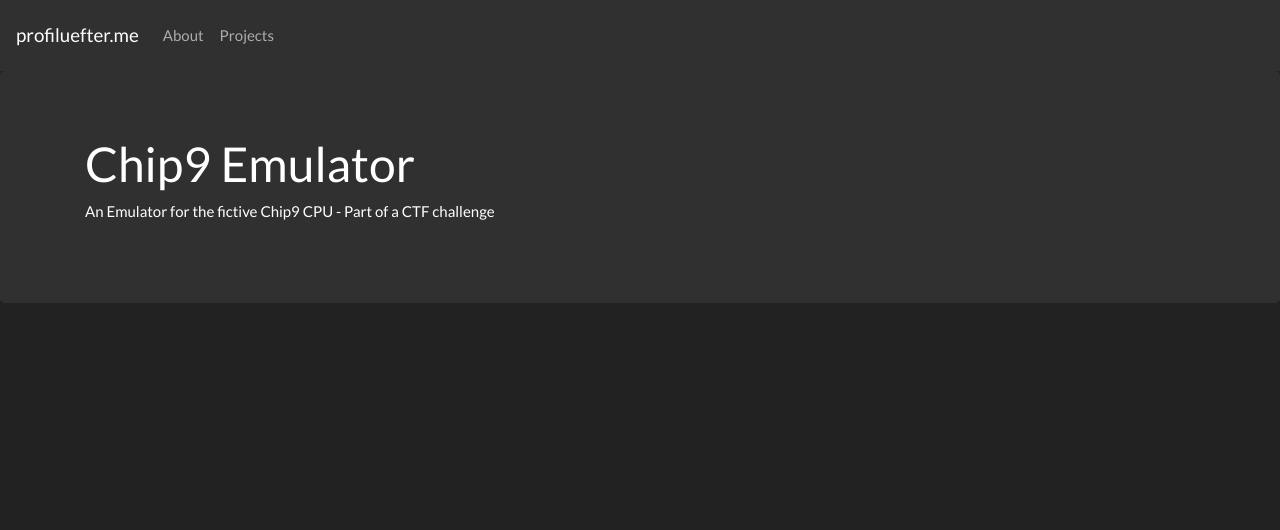
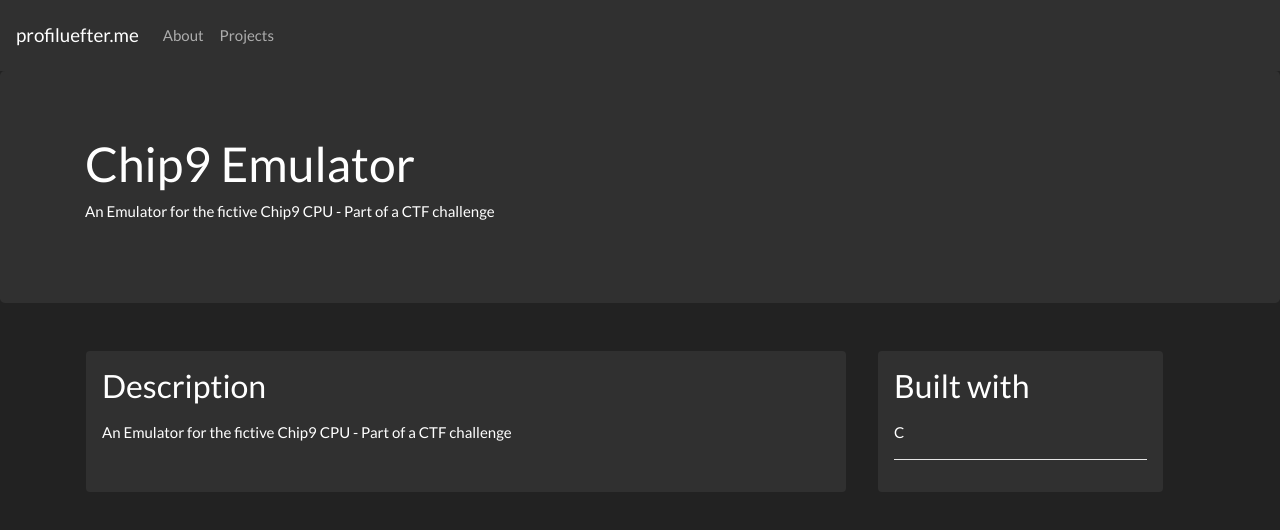
Before and after one commit to profiluefter/profiluefter.github.io, a Next.js app: page /projects/chip9 in a window 1280 px wide. Shown: the top 530 px of the page. Built offline with nearby package versions, Linux system fonts and the light colour scheme.

Commit message:
Display description and used technologies on project pages

```diff
--- a/src/components/ProjectDetails.tsx
+++ b/src/components/ProjectDetails.tsx
@@ -2,6 +2,8 @@ import React from "react";
 
 import Container from "react-bootstrap/Container";
 import Jumbotron from "react-bootstrap/Jumbotron";
+import Row from "react-bootstrap/Row";
+import Col from "react-bootstrap/Col";
 
 import {Project} from "../types/projects";
 import Layout from "./Layout";
@@ -10,16 +12,29 @@ interface ProjectDetailsProps {
 	data: Project
 }
 
-const ProjectDetails: React.FC<ProjectDetailsProps> = ({data: {title, teaser}}) => (
-	<Layout title={title}>
+const ProjectDetails: React.FC<ProjectDetailsProps> = ({data}) => (
+	<Layout title={data.title}>
 		<Jumbotron>
 			<Container>
-				<h1>{title}</h1>
-				<p>{teaser}</p>
+				<h1>{data.title}</h1>
+				<p>{data.teaser}</p>
 			</Container>
 		</Jumbotron>
 		<Container>
-
+			<Row>
+				<Col xs={8} className="bg-dark m-3 p-3 rounded">
+					<h3 className="mb-3">Description</h3>
+					{data.description}
+				</Col>
+				<Col xs={3} className="bg-dark m-3 p-3 rounded">
+					<h3 className="mb-3">Built with</h3>
+					{data.language.name}
+					<hr className="bg-white"/>
+					{data.usedTechnologies.map(tech =>
+						<div key={tech.id} className="mb-1">{tech.name}</div>
+					)}
+				</Col>
+			</Row>
 		</Container>
 	</Layout>
 );
```
